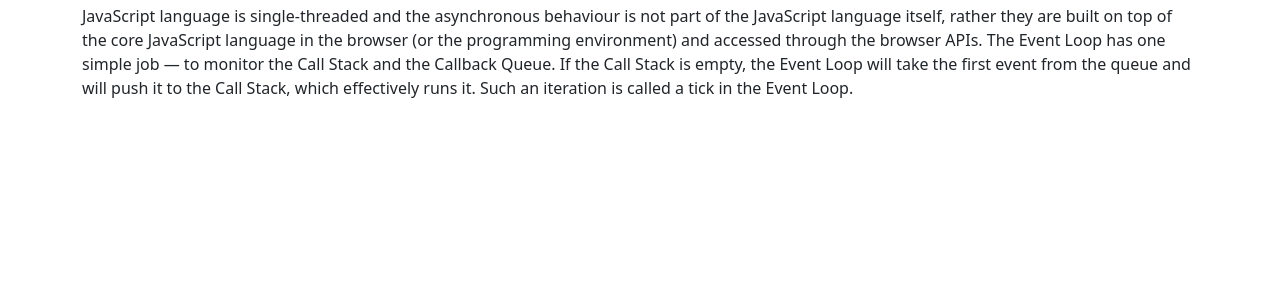
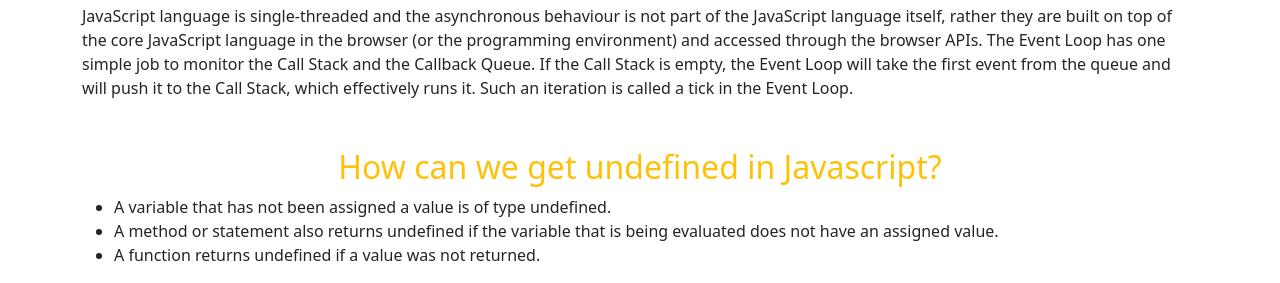
Before and after one commit to siam50/monstar_debug, a plain HTML site: page blog.html in a window 1280 px wide. Shown: the part 703-986 px from the top of the page. Before the commit the page ends 819 px from the top, so only its background shows below. Drawn offline with nearby package versions, Linux system fonts and the light colour scheme.

Commit message:
ans to the question no 4 complete

```diff
--- a/blog.html
+++ b/blog.html
@@ -38,10 +38,17 @@
     <h2 class="text-warning text-center mt-5">How does work event loop in Javascript?</h2>
     <p>JavaScript language is single-threaded and the asynchronous behaviour is not part of the JavaScript language
         itself, rather they are built on top of the core JavaScript language in the browser (or the programming
-        environment) and accessed through the browser APIs. The Event Loop has one simple job — to monitor the Call
+        environment) and accessed through the browser APIs. The Event Loop has one simple job to monitor the Call
         Stack and the Callback Queue. If the Call Stack is empty, the Event Loop will take the first event from the
         queue and will push it to the Call Stack, which effectively runs it. Such an iteration is called a tick in the
         Event Loop.</p>
+    <h2 class="text-warning text-center mt-5">How can we get undefined in Javascript?</h2>
+    <ul>
+        <li>A variable that has not been assigned a value is of type undefined.</li>
+        <li> A method or statement also returns undefined if the variable that is being evaluated does not have an
+            assigned value.</li>
+        <li>A function returns undefined if a value was not returned.</li>
+    </ul>
 
     <script src="https://cdn.jsdelivr.net/npm/bootstrap@5.2.1/dist/js/bootstrap.bundle.min.js"
         integrity="sha384-u1OknCvxWvY5kfmNBILK2hRnQC3Pr17a+RTT6rIHI7NnikvbZlHgTPOOmMi466C8"
```
